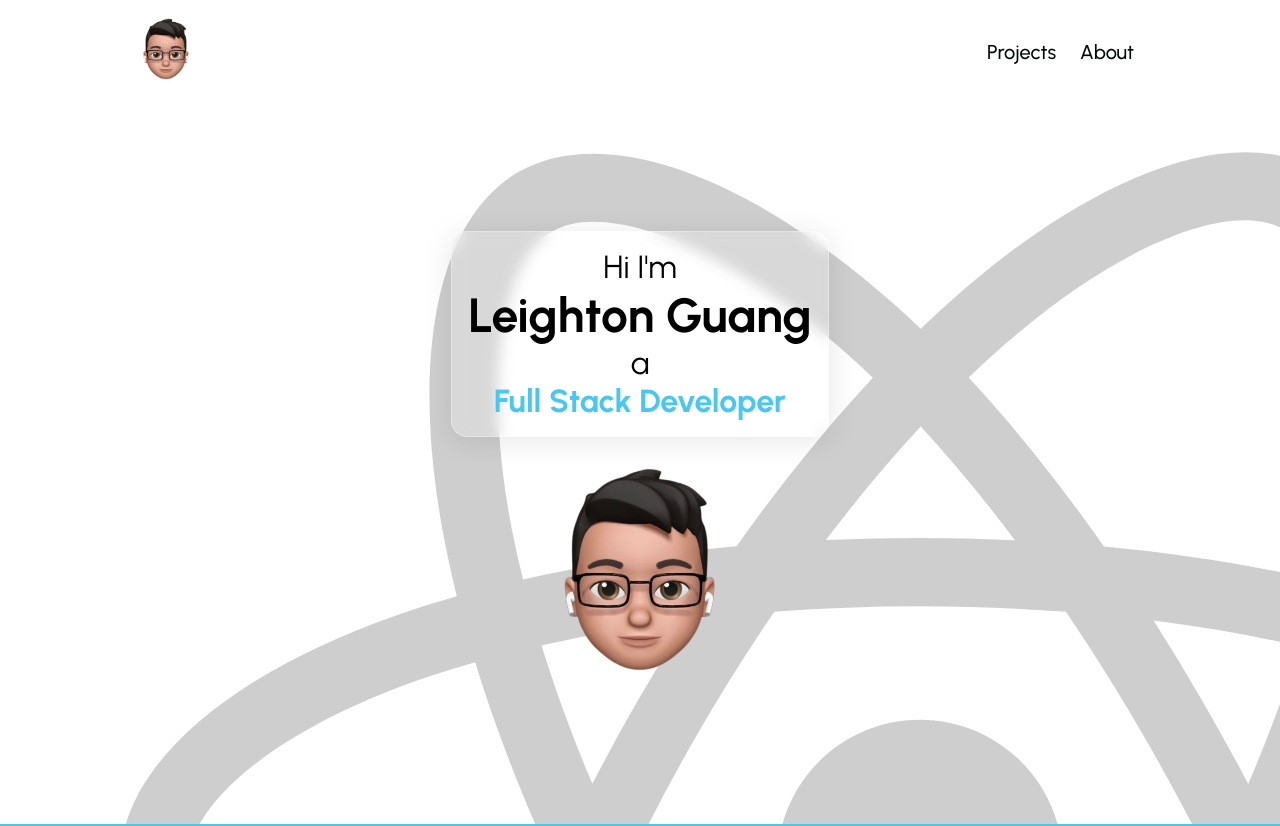
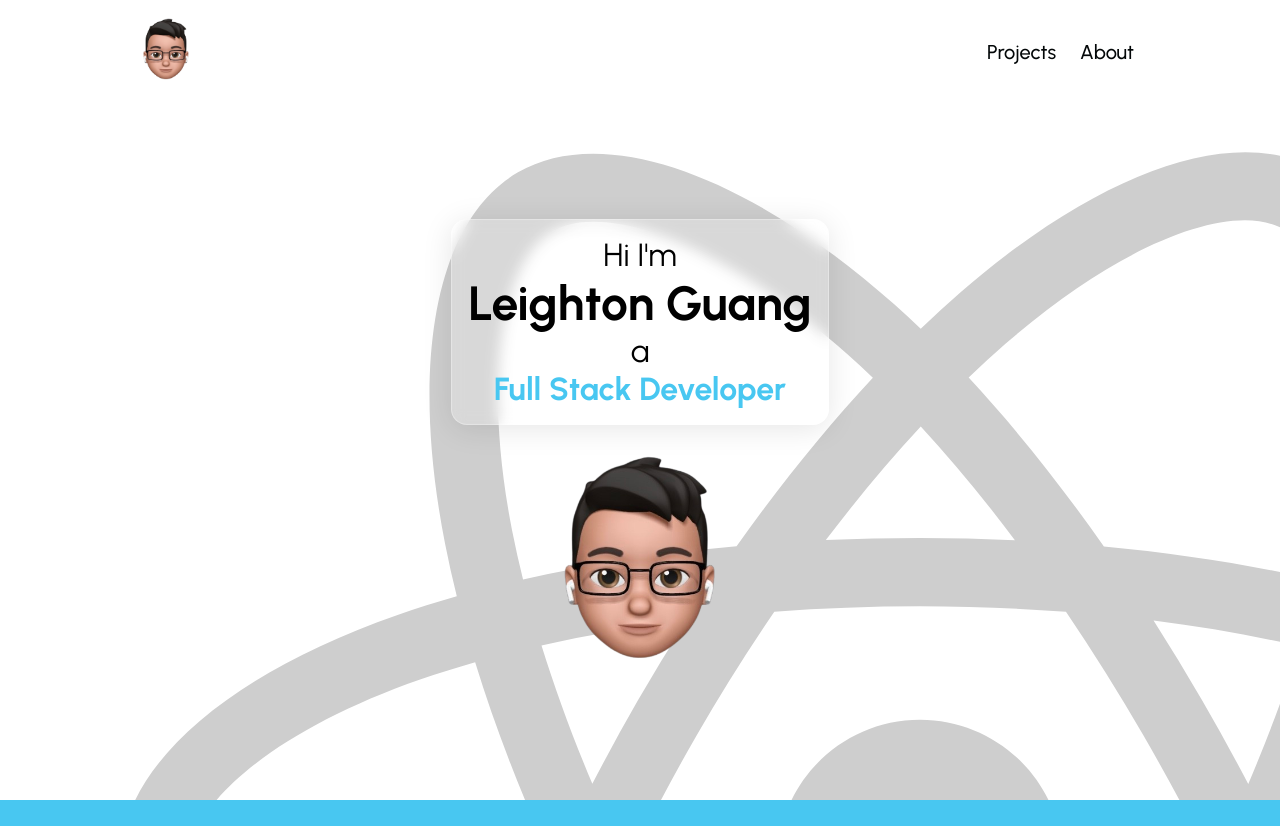
Before and after one commit to LeightonGuang/LeightonGuang, a React (Vite) app: page / in a window 1280 px wide. Shown: the top 826 px of the page. Built offline with nearby package versions, Linux system fonts and the light colour scheme.

Commit message:
fix: hero height for tablet and desktop view

```diff
--- a/src/components/Hero/Hero.scss
+++ b/src/components/Hero/Hero.scss
@@ -16,6 +16,7 @@
   @include tablet {
     background-size: 150%;
     background-position: 3rem 7rem;
+    height: calc(100dvh - 6.5rem);
   }
 
   @include desktop {
```
